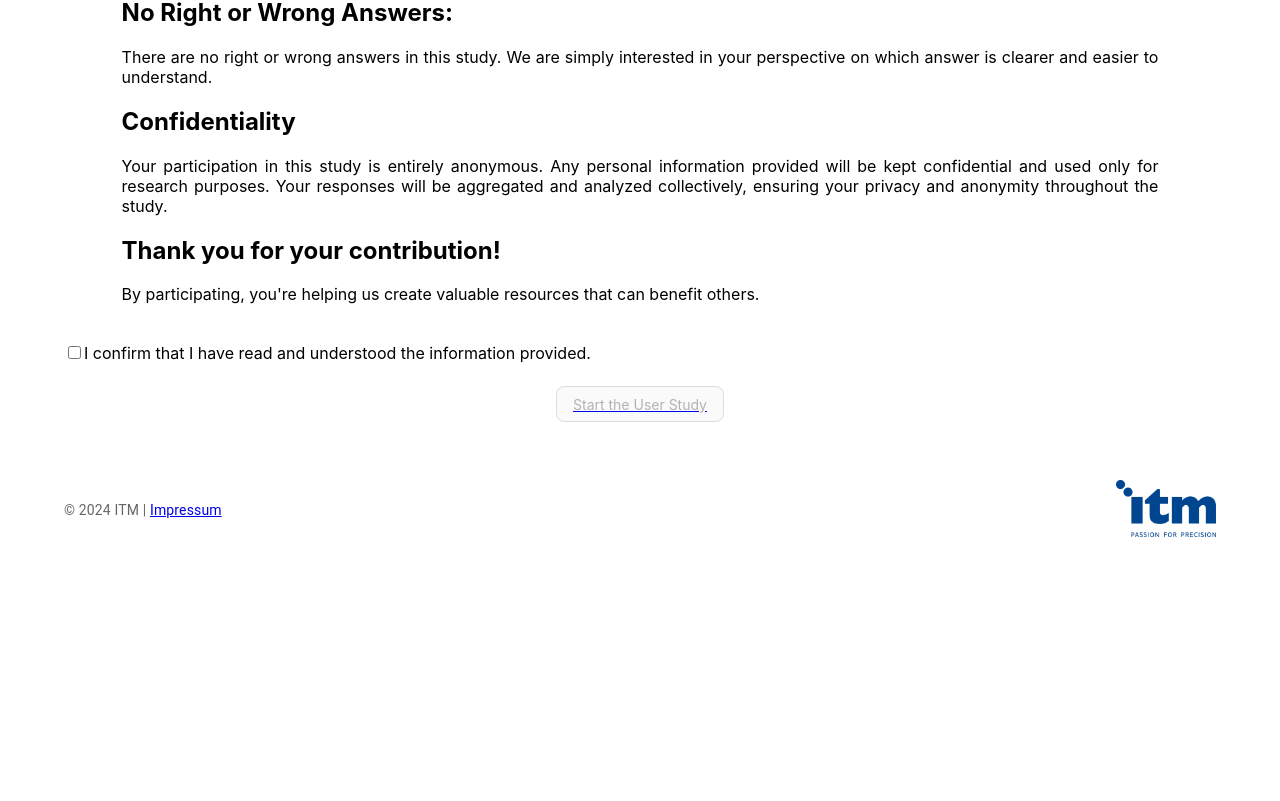
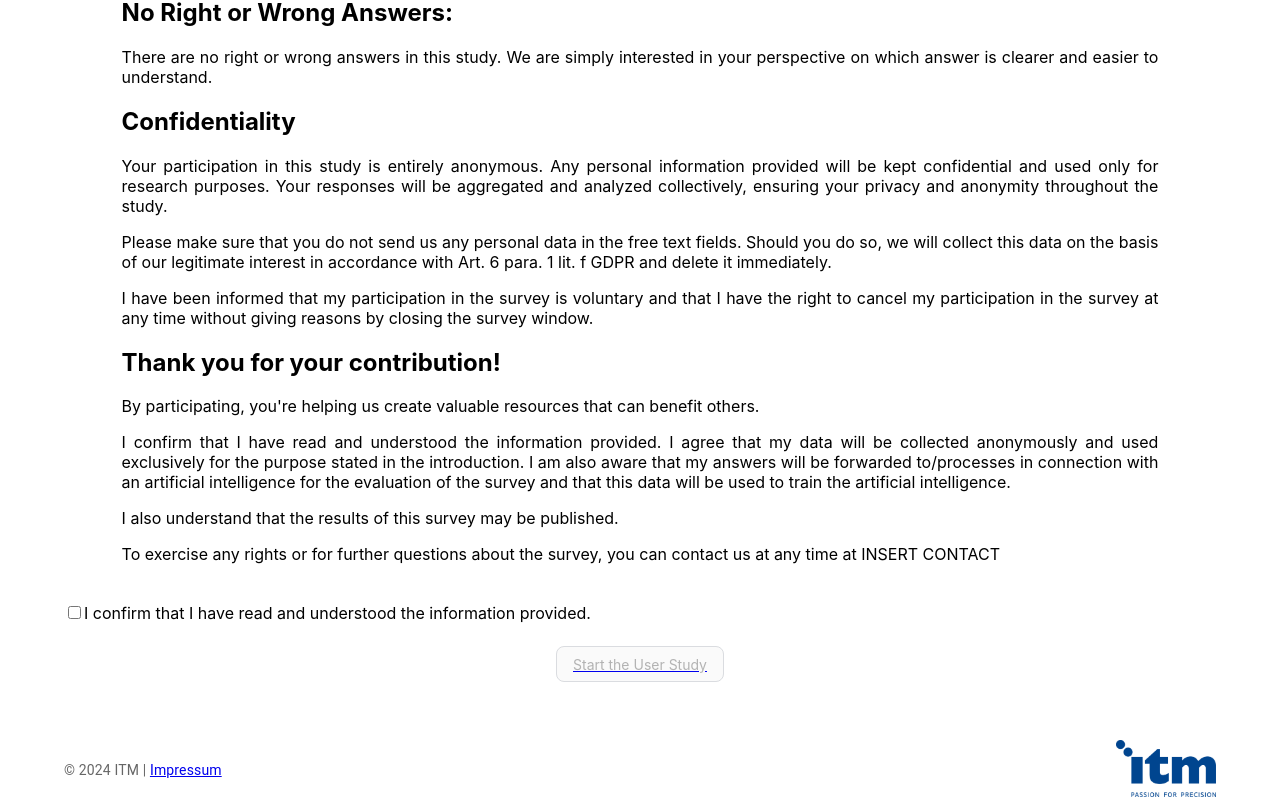
Before and after one commit to piakoller/question_master, a React (Create React App) app in the folder frontend/: page / in a window 1280 px wide. Shown: the part 742-1543 px from the top of the page. Before the commit the page ends 1283 px from the top, so only its background shows below. Built offline with nearby package versions, Linux system fonts and the light colour scheme.

Commit message:
text modifications

```diff
--- a/frontend/src/pages/Home.js
+++ b/frontend/src/pages/Home.js
@@ -68,8 +68,13 @@ const Home = () => {
                 <p>There are no right or wrong answers in this study. We are simply interested in your perspective on which answer is clearer and easier to understand.</p>
                 <h2>Confidentiality</h2>
                 <p>Your participation in this study is entirely anonymous. Any personal information provided will be kept confidential and used only for research purposes. Your responses will be aggregated and analyzed collectively, ensuring your privacy and anonymity throughout the study.</p>
+                <p>Please make sure that you do not send us any personal data in the free text fields. Should you do so, we will collect this data on the basis of our legitimate interest in accordance with Art. 6 para. 1 lit. f GDPR and delete it immediately.</p>
+                <p>I have been informed that my participation in the survey is voluntary and that I have the right to cancel my participation in the survey at any time without giving reasons by closing the survey window.</p>
                 <h2>Thank you for your contribution!</h2>
                 <p>By participating, you're helping us create valuable resources that can benefit others.</p>
+                <p>I confirm that I have read and understood the information provided. I agree that my data will be collected anonymously and used exclusively for the purpose stated in the introduction. I am also aware that my answers will be forwarded to/processes in connection with an artificial intelligence for the evaluation of the survey and that this data will be used to train the artificial intelligence.</p>
+                <p>I also understand that the results of this survey may be published.</p>
+                <p>To exercise any rights or for further questions about the survey, you can contact us at any time at INSERT CONTACT</p>
             </div>
             {/* Checkbox and label */}
             <div className="checkbox">
--- a/frontend/src/pages/Impressum.js
+++ b/frontend/src/pages/Impressum.js
@@ -33,11 +33,11 @@ const Impressum = () => {
             <div className='text'>
 
                 <h2>Provider</h2>
-                <p>ITM Isotope Technologies Munich SE</p>
+                <p>ITM Oncologics GmbH</p>
                 <h2>Contact</h2>
                 <p> Pia Koller<br />
-                    ITM Isotope Technologies Munich SE<br />
-                    Lichtenbergstr. 1<br />
+                    ITM Oncologics GmbH<br />
+                    Walther-von-Dyck-Strasse 4<br />
                     85748 Garching bei München<br />
                     Germany<br />
                     Tel.: +49 89 329 89 86 6000</p>
```
